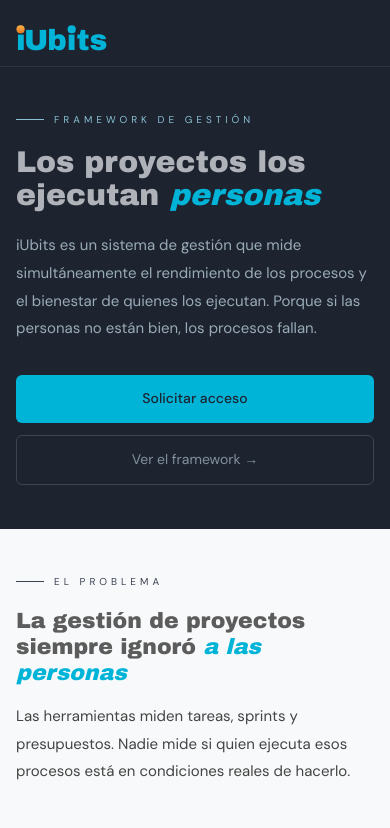
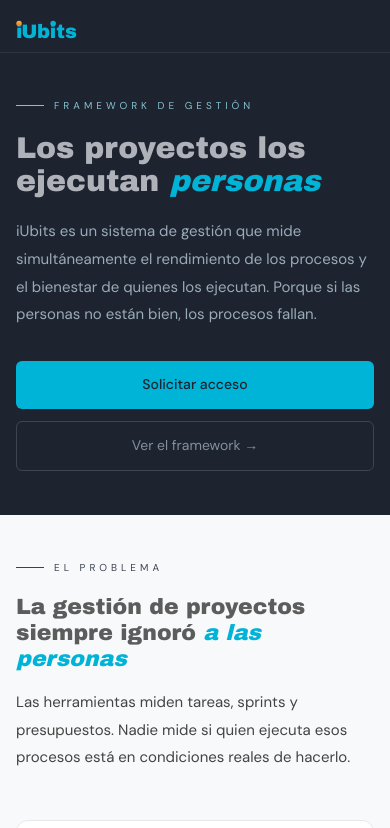
Before and after one commit to mRogAnt/iubits-landing, a plain HTML site: page index.html in a window 390 px wide. Shown: the top 828 px of the page. Drawn offline with Linux system fonts and the light colour scheme.

Commit message:
Responsive y accesibilidad mejorada, nuevo

```diff
--- a/index.html
+++ b/index.html
@@ -232,6 +232,10 @@
 
 /* ══ RESPONSIVE MÓVIL ══ */
 @media (max-width: 768px) {
+
+  /* Logo en móvil */
+  nav svg { height: 28px !important; }
+  nav { padding: 12px 20px; }
 
   nav {
     padding: 14px 20px;
```
